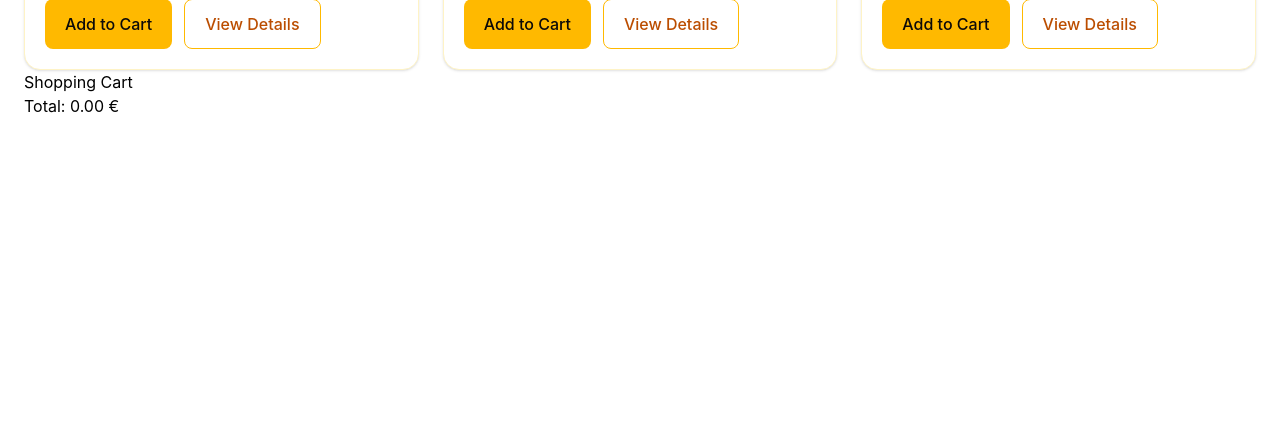
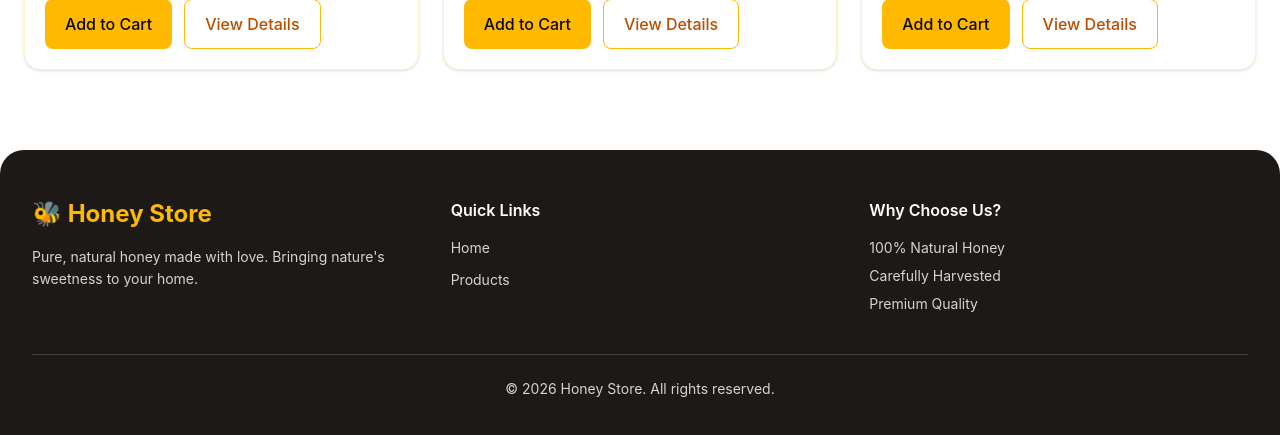
Before and after one commit to ivanbensa/honey-store, a React (Vite) app: page / in a window 1280 px wide. Shown: the part 1430-1865 px from the top of the page. Before the commit the page ends 1548 px from the top, so only its background shows below. Built offline with nearby package versions, Linux system fonts and the light colour scheme.

Commit message:
Add footer and shopping cart sidebar

```diff
--- a/src/App.tsx
+++ b/src/App.tsx
@@ -5,6 +5,7 @@ import { useState } from 'react';
 import Cart from "./components/Cart";
 import ProductDetails from "./components/ProductDetails";
 import Hero from "./components/Hero";
+import Footer from "./components/Footer";
 
 interface CartItem {
     id:number;
@@ -26,6 +27,7 @@ function App() {
     const [search, setSearch] = useState("");
     const [category, setCategory] = useState("All");
     const [selectedProduct, setSelectedProduct] = useState<Product | null>(null);
+    const [isCartOpen, setIsCartOpen] = useState(false);
 
 
 
@@ -80,7 +82,11 @@ function App() {
   return (
       <>
           <main className="max-w-7xl mx-auto px-6">
-              <Header cartCount={cartCount} />
+              <Header
+                  cartCount={cartCount}
+                  onCartClick={() => setIsCartOpen(prev => !prev)}
+              />
+
               <Hero />
 
               <input
@@ -155,10 +161,53 @@ function App() {
                   />
               )}
 
-              <Cart cart={cart} removeFromCart={removeFromCart} />
+              {isCartOpen && (
+                  <div className="fixed inset-0 z-50">
 
-              <p>Total: {totalPrice.toFixed(2)} €</p>
+                      {/* Tamna pozadina */}
+                      <div
+                          className="absolute inset-0 bg-black/50"
+                          onClick={() => setIsCartOpen(false)}
+                      />
+
+                      {/* Sidebar */}
+                      <aside className="
+            absolute right-0 top-0
+            h-full w-full max-w-md
+            overflow-y-auto
+            bg-amber-50 p-6
+            shadow-2xl
+        ">
+
+                          {/* Close button */}
+                          <button
+                              onClick={() => setIsCartOpen(false)}
+                              className="
+                    absolute right-5 top-5
+                    text-2xl text-stone-700
+                    hover:text-amber-700
+                    cursor-pointer
+                "
+                          >
+                              ✕
+                          </button>
+
+                          <Cart
+                              cart={cart}
+                              removeFromCart={removeFromCart}
+                          />
+
+                          <div className="mt-6 border-t border-amber-200 pt-4">
+                              <p className="text-xl font-bold text-stone-900">
+                                  Total: {totalPrice.toFixed(2)} €
+                              </p>
+                          </div>
+
+                      </aside>
+                  </div>
+              )}
           </main>
+          <Footer />
       </>
   );
 }
--- a/src/components/Cart.tsx
+++ b/src/components/Cart.tsx
@@ -15,18 +15,54 @@ interface CartProps {
 
 function Cart({ cart, removeFromCart }: CartProps) {
     return (
-        <>
-        <h2>Shopping Cart</h2>
-            {cart.map((item) => (
-                <div key={item.id}>
-                    <h3>{item.name}</h3>
-                    <p>Quantity: {item.quantity}</p>
-                    <p>Price: {(item.price * item.quantity).toFixed(2)}</p>
-                    <Button onClick={() => removeFromCart(item.id)} text="Remove"/>
+        <section className="pt-10">
+
+            <h2 className="mb-6 font-serif text-3xl font-bold text-stone-900">
+                🛒 Shopping Cart
+            </h2>
+
+            {cart.length === 0 ? (
+                <p className="text-stone-500">
+                    Your cart is empty.
+                </p>
+            ) : (
+                <div className="space-y-4">
+                    {cart.map((item) => (
+                        <div
+                            key={item.id}
+                            className="flex flex-col gap-4 rounded-xl border border-amber-100 bg-white p-4 sm:flex-row sm:items-center"
+                        >
+                            <img
+                                src={item.image}
+                                alt={item.name}
+                                className="h-24 w-24 rounded-lg object-cover"
+                            />
+
+                            <div className="flex-1">
+                                <h3 className="text-lg font-semibold text-stone-900">
+                                    {item.name}
+                                </h3>
+
+                                <p className="text-sm text-stone-500">
+                                    Quantity: {item.quantity}
+                                </p>
+
+                                <p className="mt-2 font-bold text-amber-700">
+                                    {(item.price * item.quantity).toFixed(2)} €
+                                </p>
+                            </div>
+
+                            <Button
+                                text="Remove"
+                                onClick={() => removeFromCart(item.id)}
+                                variant="secondary"
+                            />
+                        </div>
+                    ))}
                 </div>
-            ))}
-        </>
-    )
+            )}
+        </section>
+    );
 }
 
 export default Cart
--- /dev/null
+++ b/src/components/Footer.tsx
@@ -0,0 +1,54 @@
+function Footer() {
+    return (
+        <footer className="mt-20 bg-stone-900 text-stone-300 rounded-t-3xl">
+            <div className="max-w-7xl mx-auto px-8 py-12">
+
+                <div className="grid grid-cols-1 md:grid-cols-3 gap-10">
+
+                    <div>
+                        <h2 className="text-2xl font-bold text-amber-400 mb-4">
+                            🐝 Honey Store
+                        </h2>
+                        <p className="text-sm leading-relaxed">
+                            Pure, natural honey made with love.
+                            Bringing nature's sweetness to your home.
+                        </p>
+                    </div>
+
+                    <div>
+                        <h3 className="text-white font-semibold mb-4">
+                            Quick Links
+                        </h3>
+                        <div className="flex flex-col gap-3 text-sm">
+                            <a href="#" className="hover:text-amber-400">Home</a>
+                            <a href="#products" className="hover:text-amber-400">Products</a>
+                        </div>
+                    </div>
+
+                    <div>
+                        <h3 className="text-white font-semibold mb-4">
+                            Why Choose Us?
+                        </h3>
+                        <p className="text-sm">
+                            100% Natural Honey
+                        </p>
+                        <p className="text-sm mt-2">
+                            Carefully Harvested
+                        </p>
+                        <p className="text-sm mt-2">
+                            Premium Quality
+                        </p>
+                    </div>
+
+                </div>
+
+                <div className="border-t border-stone-700 mt-10 pt-6 text-center text-sm">
+                    © {new Date().getFullYear()} Honey Store. All rights reserved.
+                </div>
+
+            </div>
+        </footer>
+    );
+}
+
+export default Footer;
--- a/src/components/Header.tsx
+++ b/src/components/Header.tsx
@@ -2,9 +2,10 @@ import Button from "./Button";
 
 interface HeaderProps {
     cartCount: number;
+    onCartClick: () => void;
 }
 
-function Header({ cartCount }: HeaderProps) {
+function Header({ cartCount, onCartClick }: HeaderProps) {
     return (
         <header className="
             flex items-center justify-between
@@ -32,7 +33,10 @@ function Header({ cartCount }: HeaderProps) {
                 </a>
             </nav>
 
-            <Button text={`🛒 ${cartCount}`} />
+            <Button
+                text={`🛒 ${cartCount}`}
+                onClick={onCartClick}
+            />
         </header>
     );
 }
```
